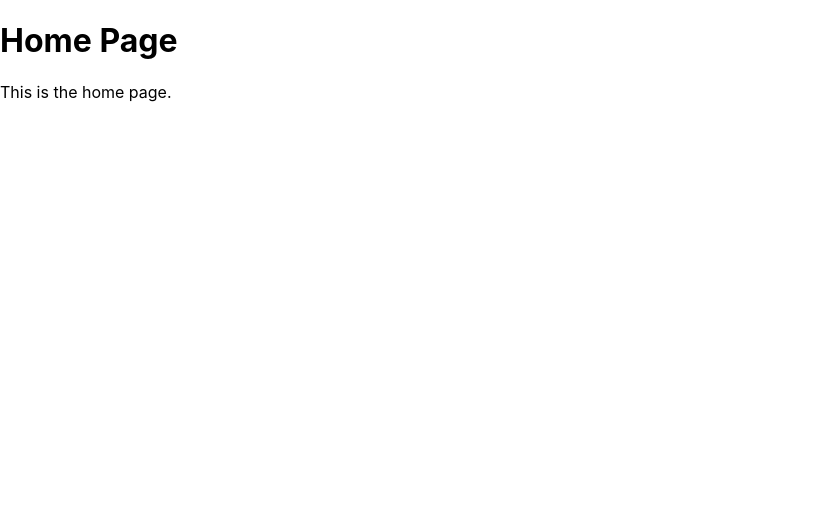
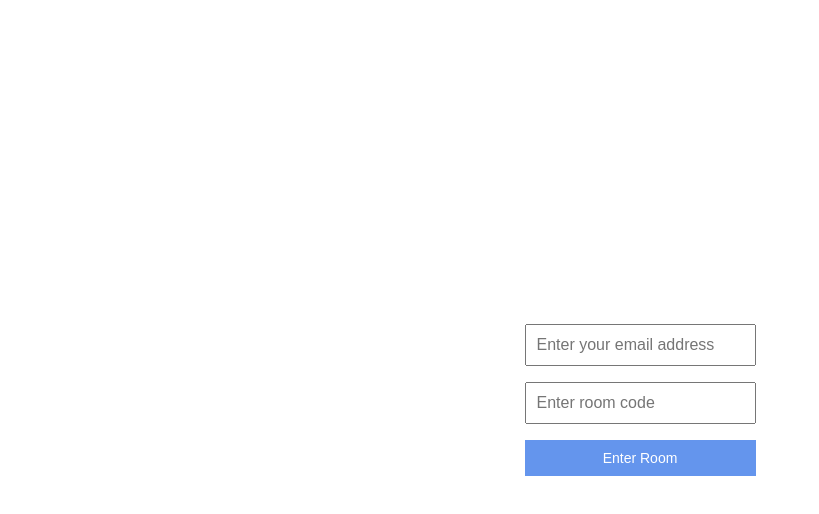
Before and after one commit to shreya0204/webRTC-video-call, a React (Create React App) app in the folder client/: page / in a window 1280 px wide. Shown: the top 514 px of the page, without its empty margins (0-819 px from the left). Built offline with nearby package versions, Linux system fonts and the light colour scheme.

Commit message:
style: home page

```diff
--- /dev/null
+++ b/client/src/App.css
@@ -0,0 +1,35 @@
+* {
+  margin: 0;
+  padding: 0;
+}
+
+.home_container {
+  height: 100vh;
+  width: 100vw;
+  display: flex;
+  justify-content: center;
+  align-items: center;
+}
+
+.home_input__container {
+  display: flex;
+  justify-content: center;
+  align-items: center;
+  flex-direction: column;
+  padding: 24px;
+  gap: 16px;
+}
+
+.home_input__container input {
+  font-size: 16px;
+  padding: 10px;
+}
+.home_enter_button {
+  width: 100%;
+  font-size: 14px;
+  padding: 10px 20px;
+  color: white;
+  border: none;
+  background-color: rgb(100, 149, 237);
+  cursor: pointer;
+}
--- a/client/src/App.js
+++ b/client/src/App.js
@@ -1,5 +1,6 @@
 import { Routes, Route } from 'react-router-dom';
 import Home from './pages/Home';
+import './App.css'
 
 function App() {
   return (
--- a/client/src/pages/Home.js
+++ b/client/src/pages/Home.js
@@ -2,9 +2,12 @@ import React from 'react';
 
 const Home = () => {
     return (
-        <div>
-            <h1>Home Page</h1>
-            <p>This is the home page.</p>
+        <div className='home_container'>
+            <div className='home_input__container'>
+                <input type="email" placeholder="Enter your email address" />
+                <input type="text" placeholder="Enter room code" />
+                <button className='home_enter_button'>Enter Room</button>
+            </div>
         </div>
     );
 }
```
